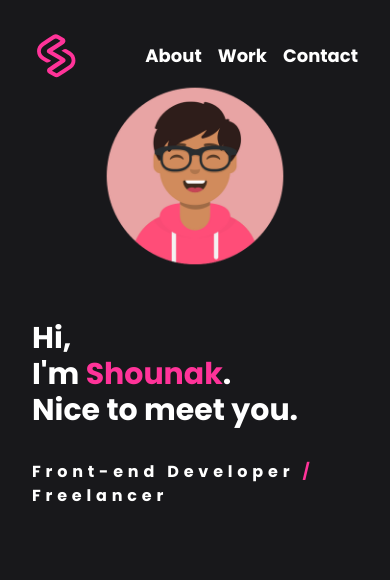
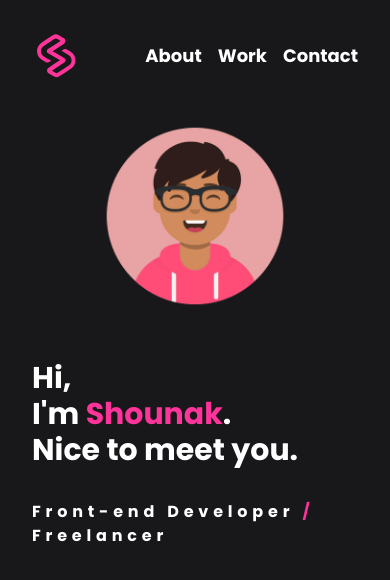
Before and after one commit to dasShounak/dasshounak.github.io.old, a website: page index.html in a window 390 px wide. Drawn offline with nearby package versions, Linux system fonts and the light colour scheme; files that its build step writes are made by us from their sources.

```diff
--- a/index.html
+++ b/index.html
@@ -53,7 +53,17 @@
             </header>
             <main
                 id="hero"
-                class="flex flex-col-reverse md:flex-row items-center md:justify-between max-w-6xl mx-auto"
+                class="
+                    flex flex-col-reverse
+                    md:flex-row
+                    items-center
+                    justify-center
+                    md:justify-between
+                    max-w-6xl
+                    mx-auto
+                    mt-10
+                    md:mt-0
+                "
             >
                 <div id="hero-text">
                     <h1 class="text-3xl md:text-5xl lg:text-7xl">
```
